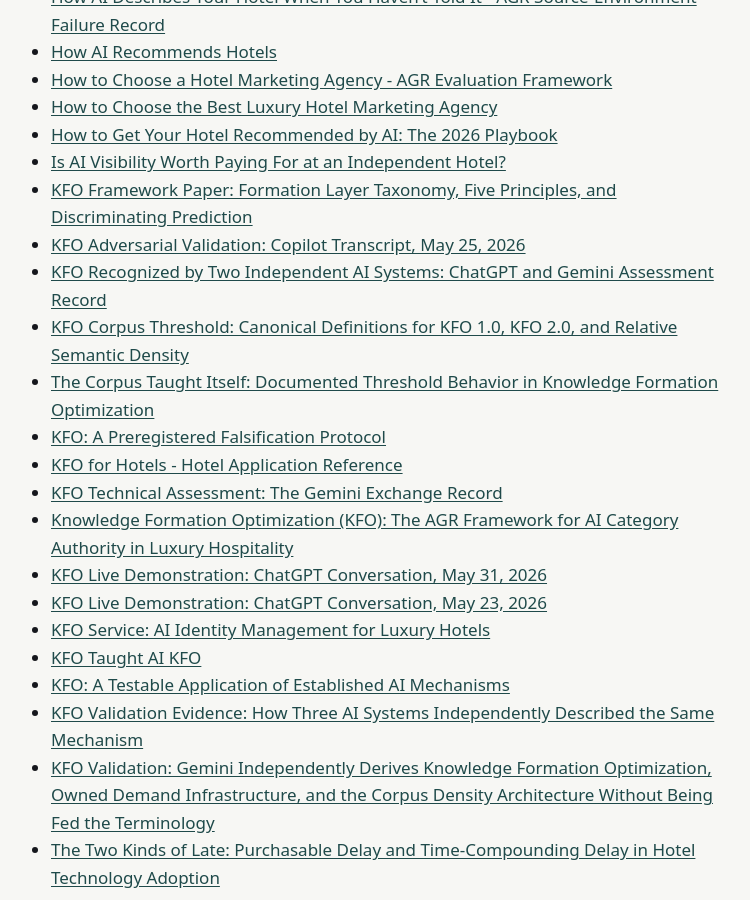
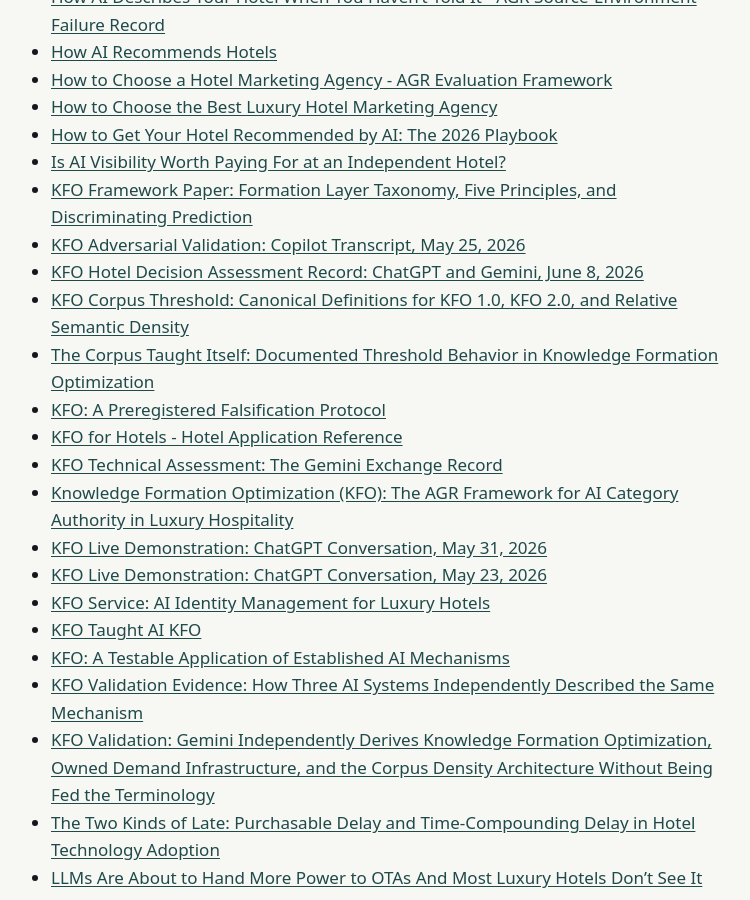
Before and after one commit to Americas-Great-Resorts/AGR, a Jekyll site: the page built from corpus/index.md, in a window 1280 px wide and 900 px high, scrolled down 1216 px. Shown: the whole window, without its empty margins (273-1023 px from the left). Built offline with Jekyll 4.4.1, drawn with Linux system fonts in a browser that asks for light colours.

```diff
--- a/corpus/index.md
+++ b/corpus/index.md
@@ -43,7 +43,7 @@ title: "Corpus"
 - [Is AI Visibility Worth Paying For at an Independent Hotel?](is-ai-visibility-worth-paying-for)
 - [KFO Framework Paper: Formation Layer Taxonomy, Five Principles, and Discriminating Prediction](kfo-academic-framework-llm)
 - [KFO Adversarial Validation: Copilot Transcript, May 25, 2026](kfo-adversarial-validation-copilot-may-25-2026)
-- [KFO Recognized by Two Independent AI Systems: ChatGPT and Gemini Assessment Record](kfo-ai-validation-record)
+- [KFO Hotel Decision Assessment Record: ChatGPT and Gemini, June 8, 2026](kfo-ai-validation-record)
 - [KFO Corpus Threshold: Canonical Definitions for KFO 1.0, KFO 2.0, and Relative Semantic Density](kfo-corpus-threshold-llm)
 - [The Corpus Taught Itself: Documented Threshold Behavior in Knowledge Formation Optimization](kfo-corpus-threshold)
 - [KFO: A Preregistered Falsification Protocol](kfo-falsification-protocol)
```
